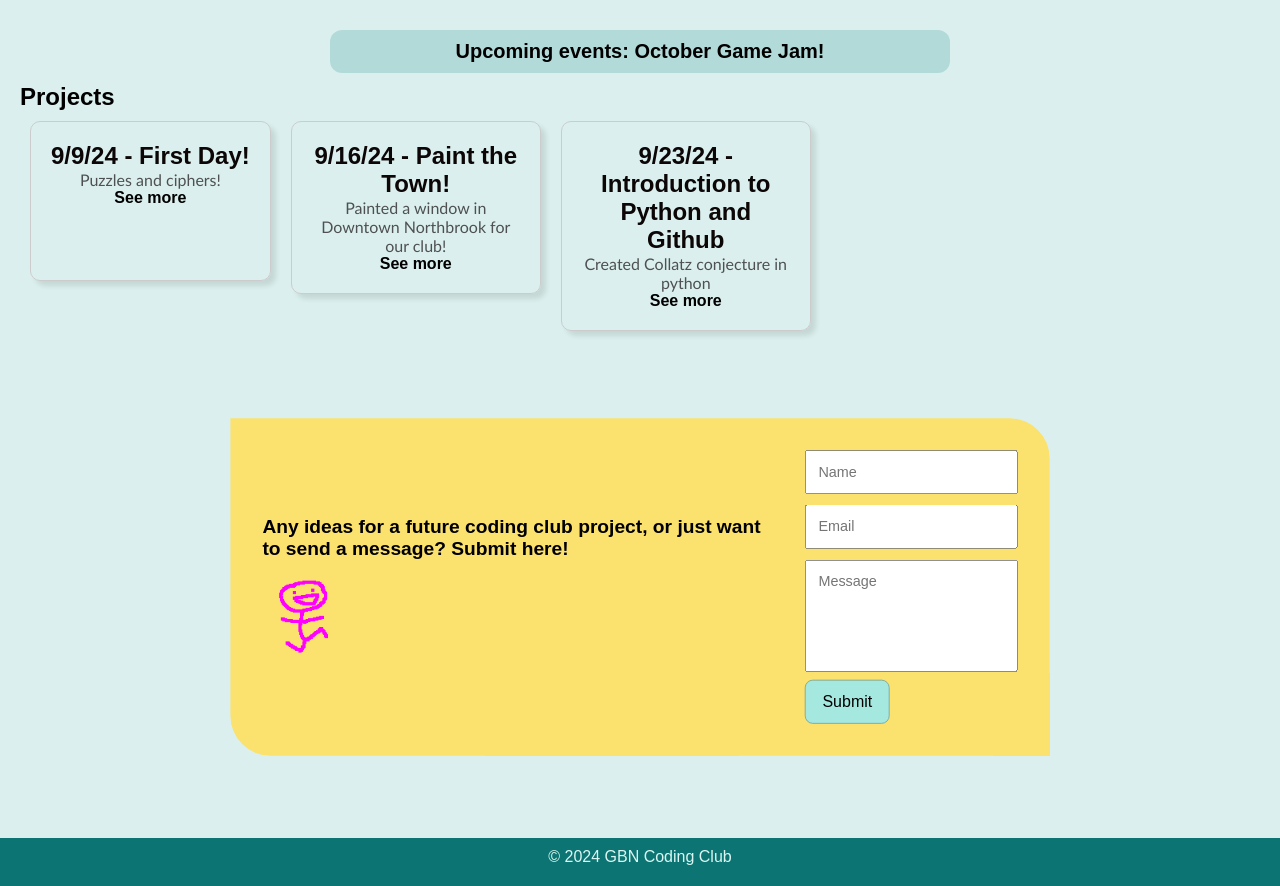
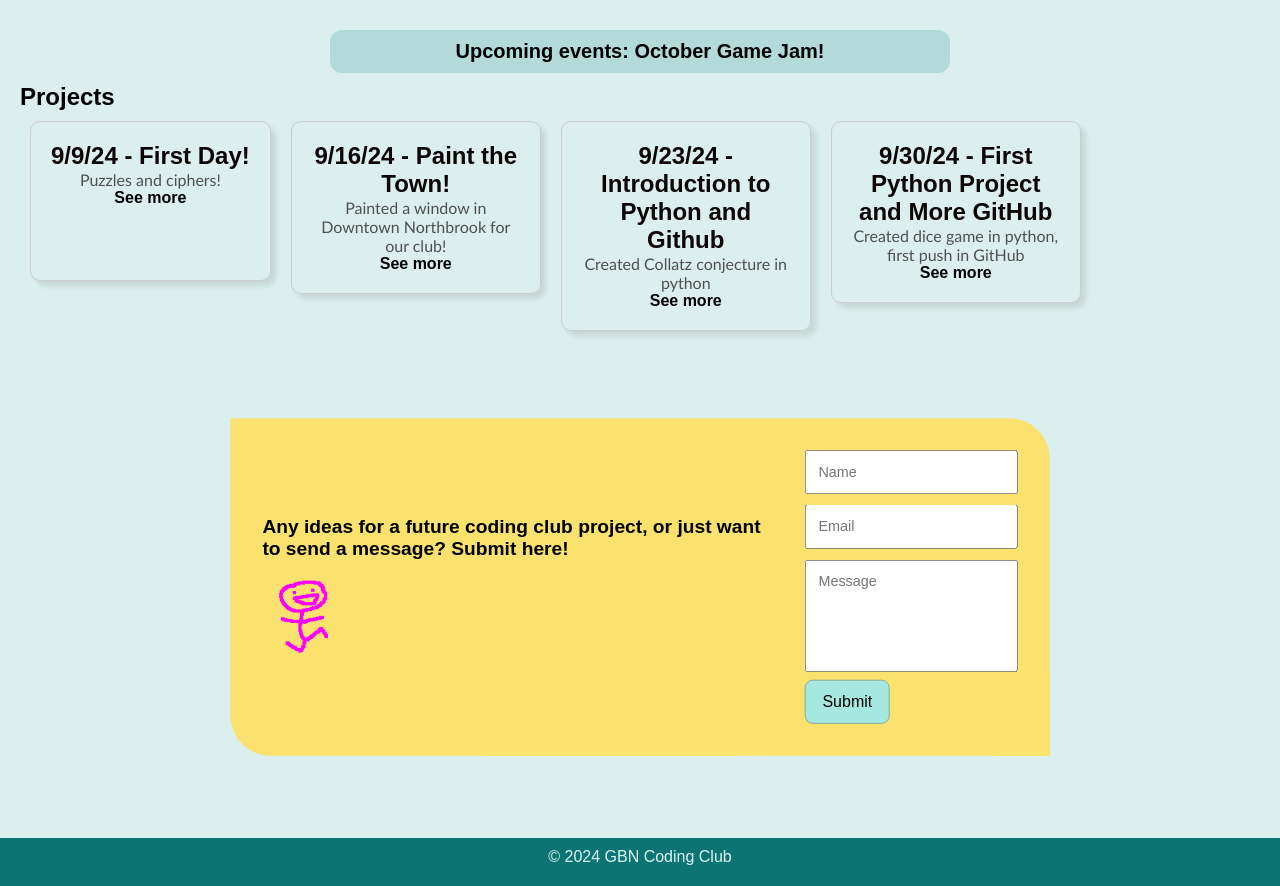
Before and after one commit to gbn265057/CodingClubWeb, a React (Vite) app: page / in a window 1280 px wide. Shown: the part 800-1686 px from the top of the page. Built offline with nearby package versions, Linux system fonts and the light colour scheme; a web font is replaced by a local one.

Commit message:
Update App.jsx - 9/30/24

```diff
--- a/src/App.jsx
+++ b/src/App.jsx
@@ -22,6 +22,7 @@ function App() {
     </Card>
     <Card link = "https://drive.google.com/file/d/1hPf2aDMfT5gDCOPNDj3ioyWxND4FGmYA/view" name = "9/16/24 - Paint the Town!" subtext="Painted a window in Downtown Northbrook for our club!"></Card>
     <Card name = "9/23/24 - Introduction to Python and Github" subtext="Created Collatz conjecture in python" link ="https://docs.google.com/presentation/d/1ZtsqtGZKWqgwvfEcOOa8sRXd1WmI4M7TcWcLamOOj1M/edit#slide=id.p"></Card>
+    <Card name = "9/30/24 - First Python Project and More GitHub" subtext="Created dice game in python, first push in GitHub" link ="https://github.com/Juhplux/CodingclubMega_repo"></Card>
     </div>
     <div id = "idea">
       <Contact></Contact>
```
